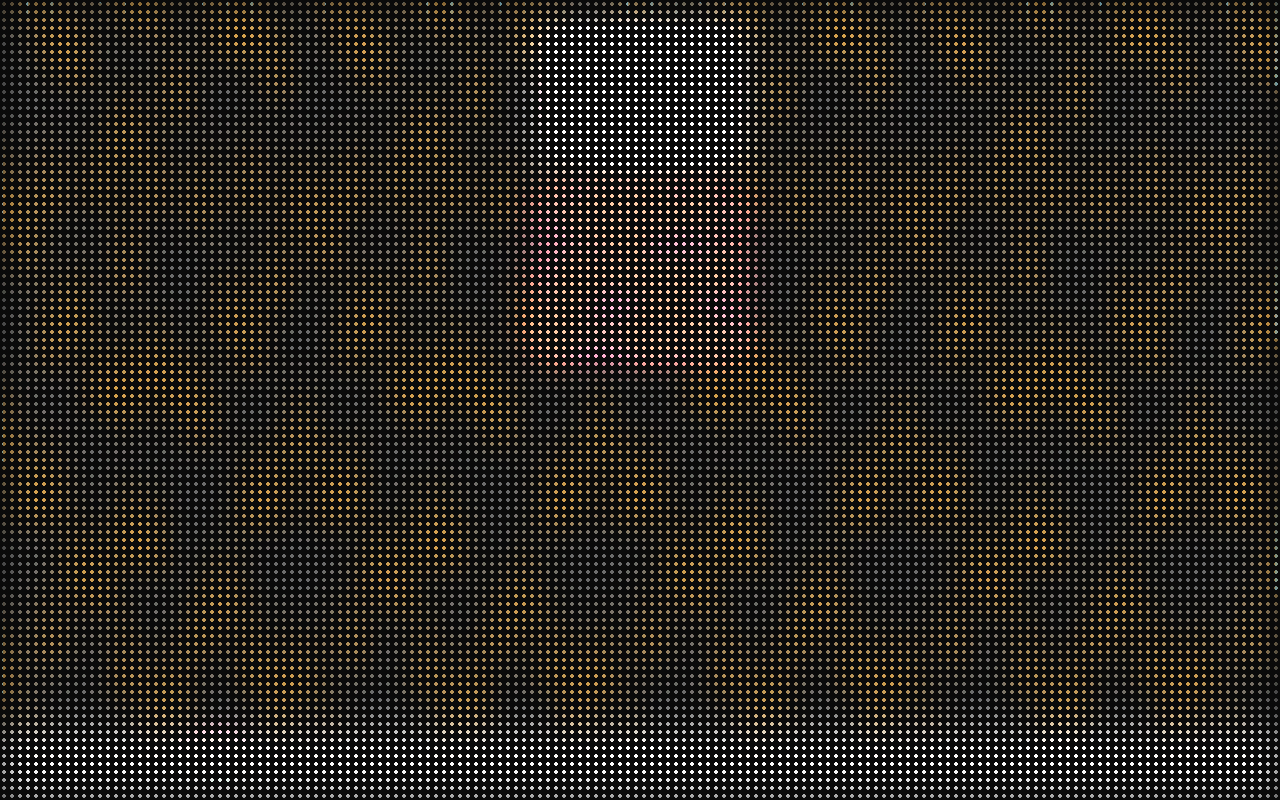
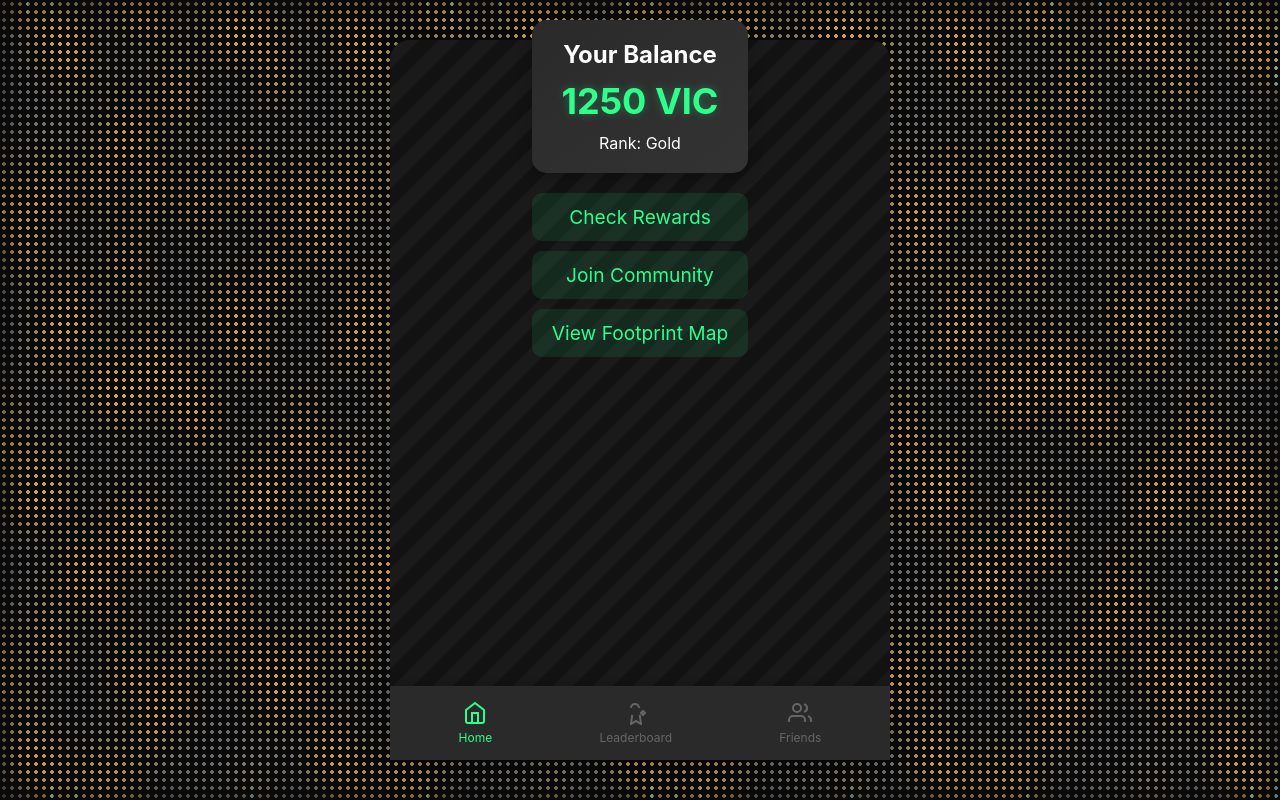
Before and after one commit to soy-praveen/telegram-main, a React (Create React App) app: page /mainpage in a window 1280 px wide. Built offline with nearby package versions, Linux system fonts and the light colour scheme.

Commit message:
Update MainPage.js

```diff
--- a/src/pages/MainPage.js
+++ b/src/pages/MainPage.js
@@ -1,5 +1,6 @@
 import React, { useState } from 'react';
 import '../styles/MainPage.css';
+
 const MainPage = () => {
   // State management
   const [activeTab, setActiveTab] = useState('home');
@@ -110,6 +111,7 @@ const MainPage = () => {
   };
 
   return (
+    <div className="container"> {/* This is the container wrapping everything */}
       <div className="app-container">
         <div className="content">
           {activeTab === 'home' && renderHome()}
@@ -174,6 +176,7 @@ const MainPage = () => {
           </div>
         )}
       </div>
+    </div>
   );
 };
 
```
Lines whose indentation alone changed are shown as unchanged.
